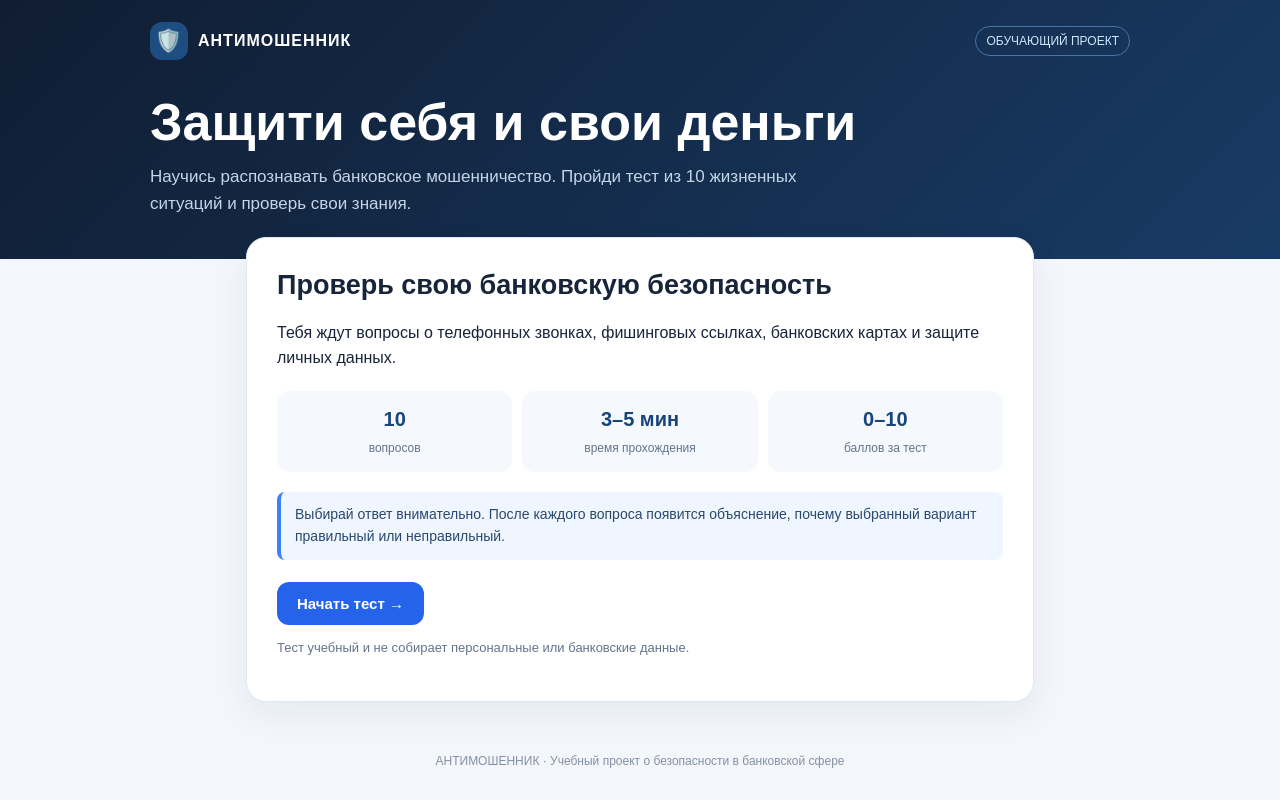
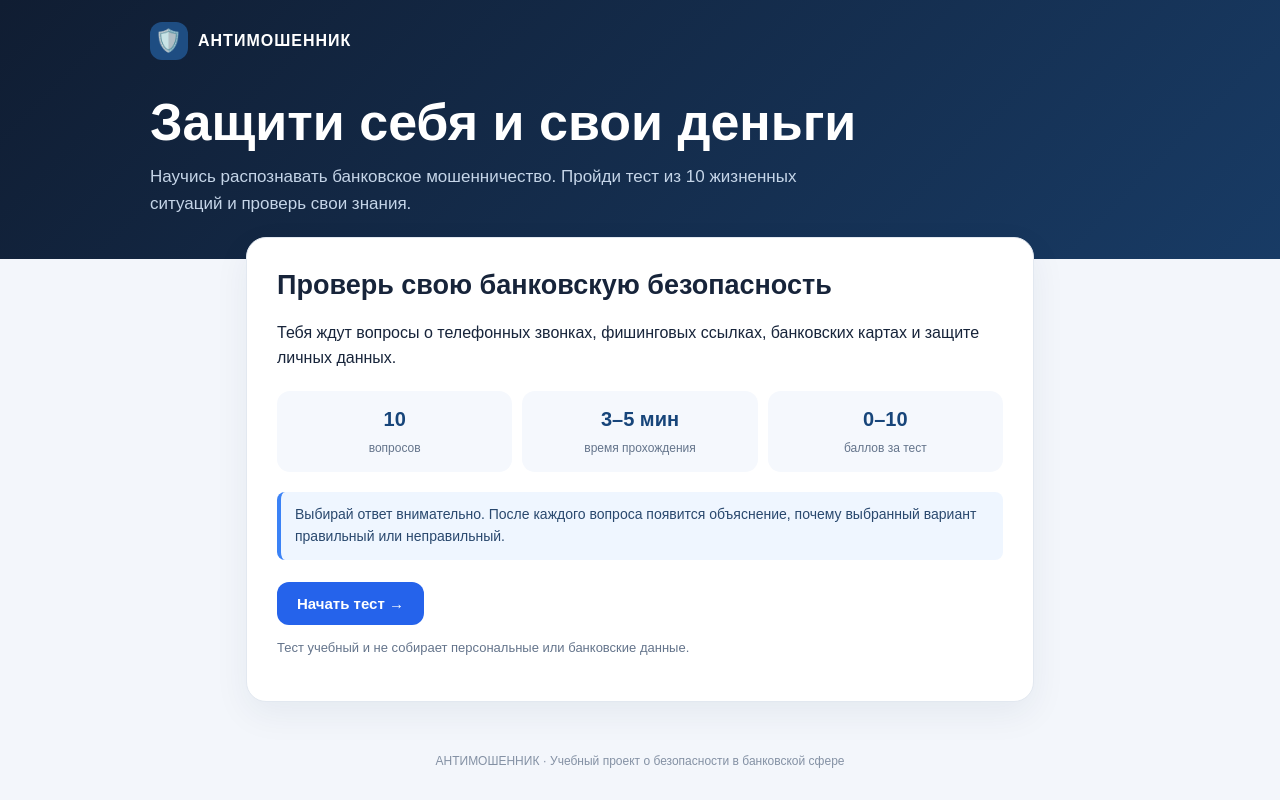
Before and after one commit to kvoon1-del/antimoshe, a plain HTML site: page index.html in a window 1280 px wide. Drawn offline with Linux system fonts and the light colour scheme.

Commit message:
Update index.html

```diff
--- a/index.html
+++ b/index.html
@@ -30,7 +30,6 @@ footer{text-align:center;color:#8491a4;font-size:12px;padding:0 16px 28px}
 <header>
   <div class="top">
     <div class="brand"><div class="shield">🛡️</div> АНТИМОШЕННИК</div>
-    <div class="pill">ОБУЧАЮЩИЙ ПРОЕКТ</div>
   </div>
   <div class="hero">
     <h1>Защити себя и свои деньги</h1>
```
